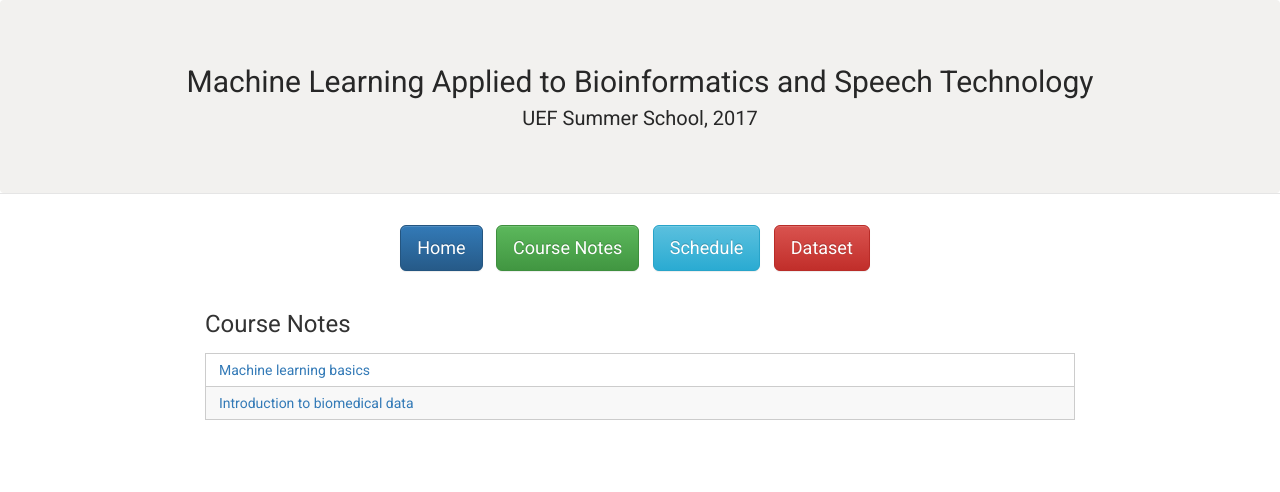
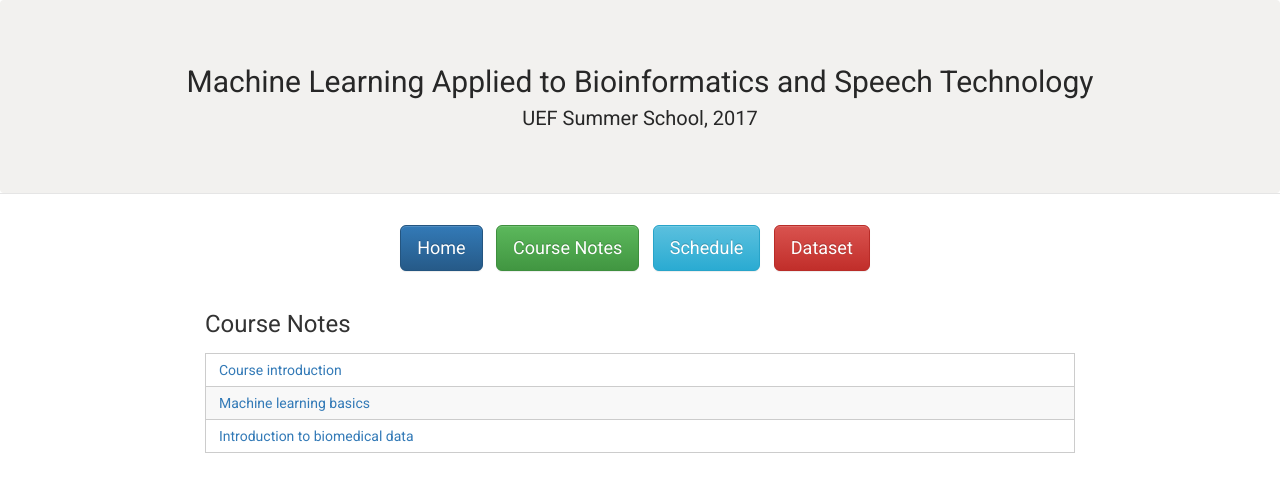
Before and after one commit to abrahamwoubie/Summer_School_RL, a Jekyll site: the page built from 35c163ca47986f8e1f5eec9d54238ad1229a7c92/course-notes.md, in a window 1280 px wide. Shown: the top 492 px of the page. Built offline with Jekyll 4.4.1, drawn with Linux system fonts in a browser that asks for light colours; nearby versions of some CDN libraries.

Commit message:
Added Ville's slides

```diff
--- a/35c163ca47986f8e1f5eec9d54238ad1229a7c92/course-notes.md
+++ b/35c163ca47986f8e1f5eec9d54238ad1229a7c92/course-notes.md
@@ -8,5 +8,6 @@ title: Course Notes | MLABST'17
 ### Course Notes
 
 | --- |
+| [Course introduction]({{ site.url }}{{ site.baseurl }}/content/SummeSchool2017slides.pdf) |
 | [Machine learning basics]({{ site.url }}{{ site.baseurl }}/content/tohka_machinelearning_basics.pdf) |
 | [Introduction to biomedical data]({{ site.url }}{{ site.baseurl }}/content/merja_introBiomed_mon.pdf) |
```
Also changed, not shown: 1 other file.
